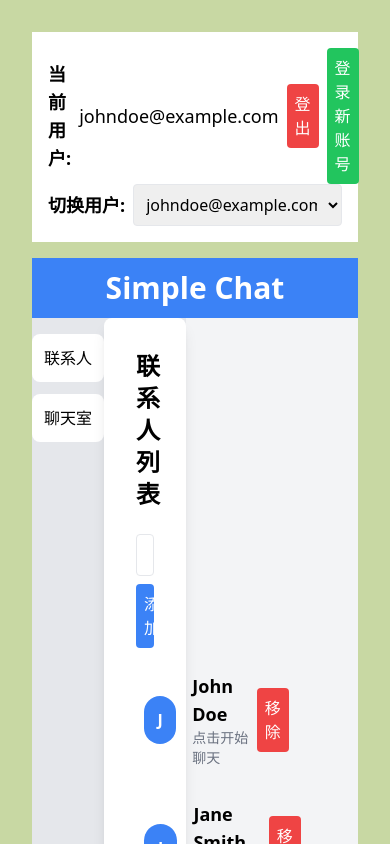
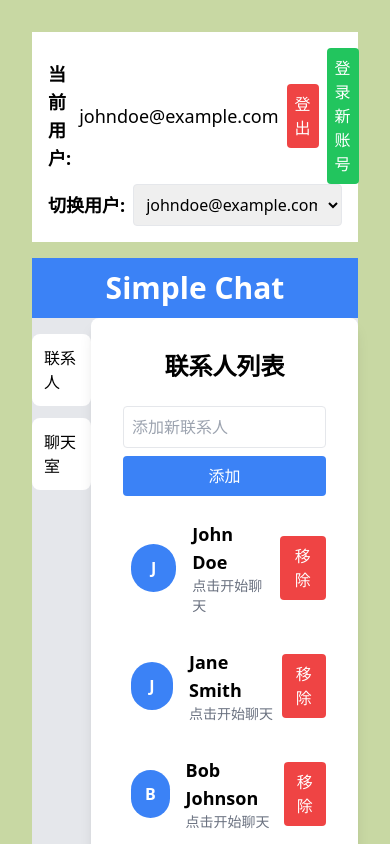
Before and after one commit to cloudblaze123/SimpleChat, a Vue app: page / in a window 390 px wide. Shown: the top 844 px of the page. Built offline with nearby package versions, Linux system fonts and the light colour scheme.

Commit message:
主要变化：优化UI，小屏幕下，导航的一级页面和聊天室页面（二级页面）会分别显示，一次只显示一个，而在大屏幕下则会同时显示

```diff
--- a/src/views/Home.vue
+++ b/src/views/Home.vue
@@ -1,6 +1,6 @@
 <template>
     <h1 class="bg-blue-500 text-white text-center text-3xl p-3 font-bold">Simple Chat</h1>
-    <div class="h-screen w-full bg-gray-100 flex">
+    <div class="relative h-screen w-full bg-gray-100 flex">
         <!-- 导航栏 -->
         <div class="flex flex-col items-center py-4 space-y-3 w-1/8 bg-gray-200">
             <div
@@ -23,7 +23,7 @@
         </div>
 
         <!-- 一级页面 -->
-        <div class="flex justify-center items-center w-1/4 bg-gray-200">
+        <div class="flex justify-center items-center w-full md:w-1/4 bg-gray-200">
             <div
                 class="w-full h-full rounded-lg"
                 v-show="pos === 'contact-list'">
@@ -39,7 +39,7 @@
         </div>
 
         <!-- 二级页面 -->
-        <router-view class="h-full w-3/4 flex-grow hidden sm:flex"></router-view>
+        <router-view class="absolute top-0 left-0 right-0 bottom-0 md:static md:flex-grow "></router-view>
     </div>
 </template>
 
```
